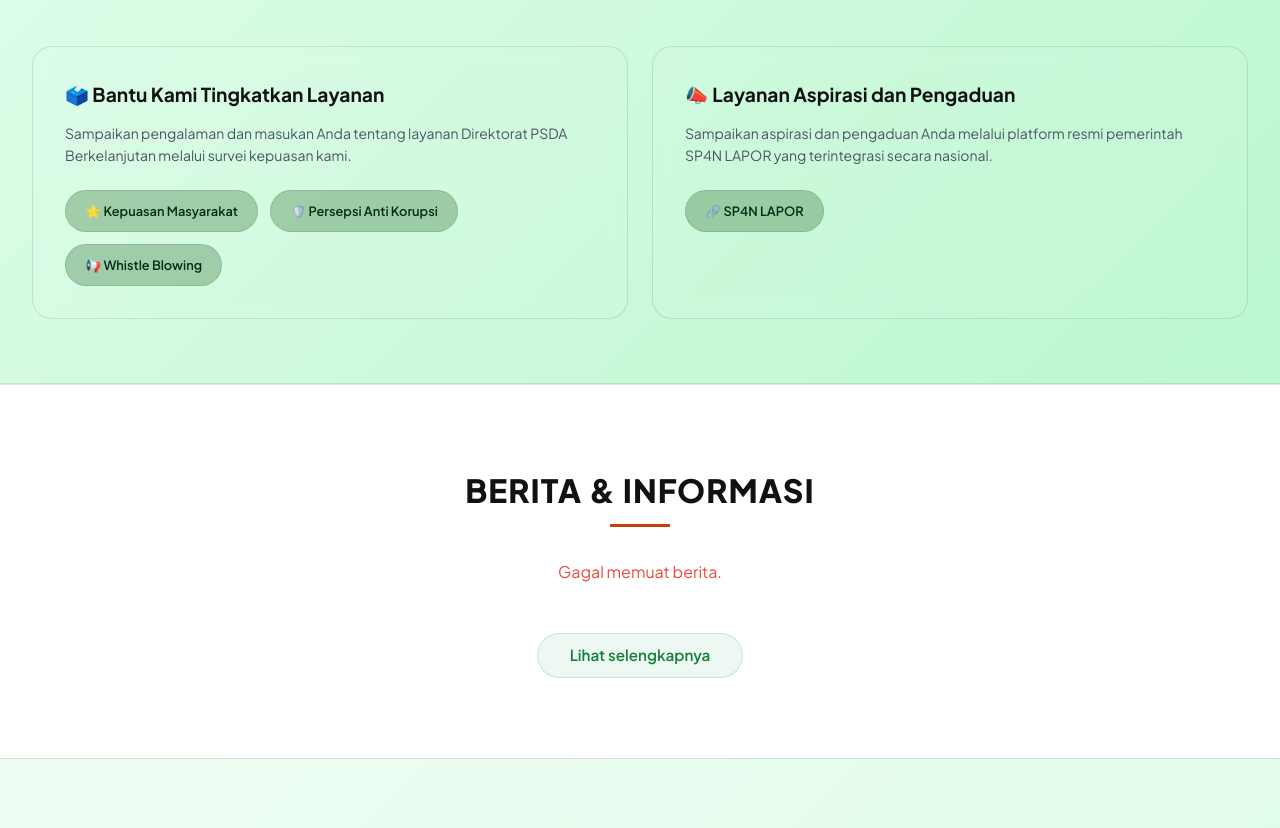
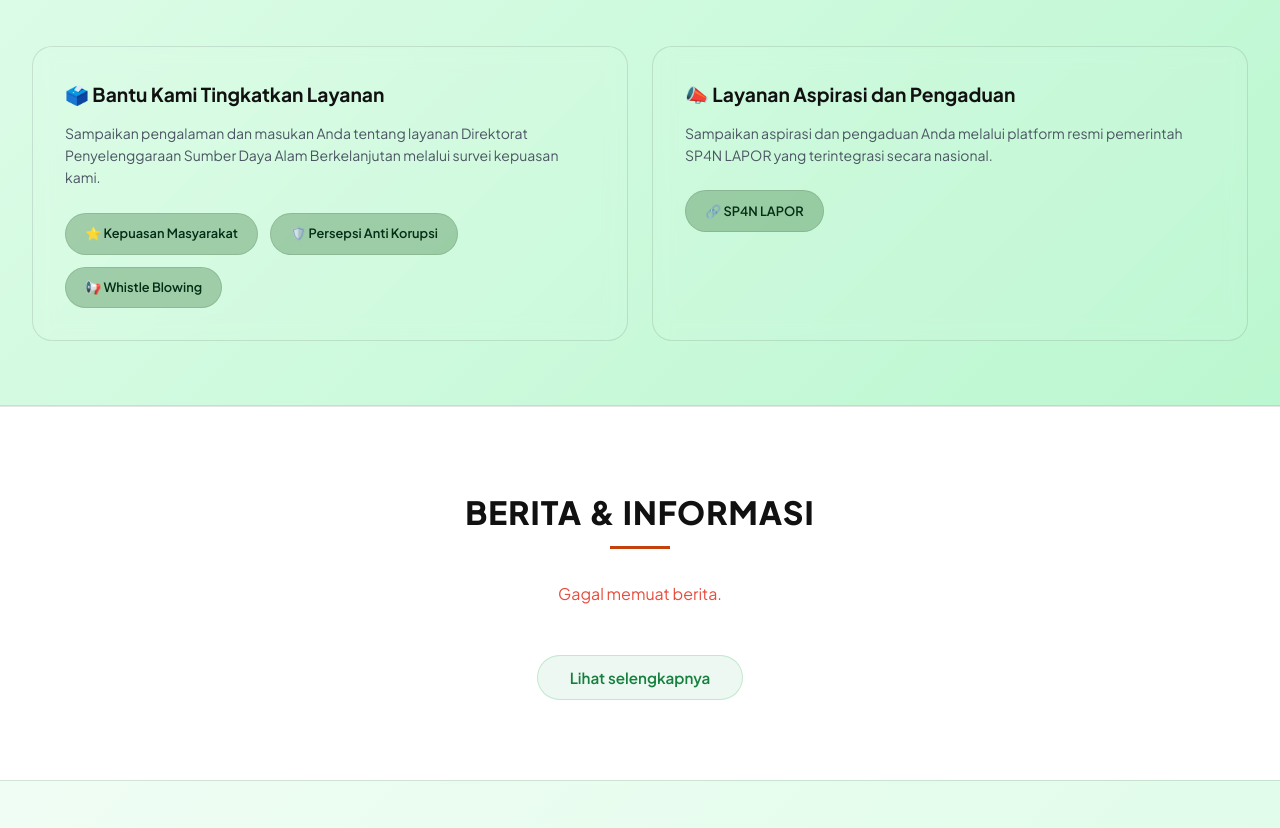
Before and after one commit to auliarahmansihite-ux/sedap-klh, a website: page public/index.html in a window 1280 px wide. Shown: the part 1640-2468 px from the top of the page. Drawn offline with Linux system fonts and the light colour scheme; no server answers.

Commit message:
perbaiakn html

```diff
--- a/public/index.html
+++ b/public/index.html
@@ -202,7 +202,7 @@
       <div class="layanan-grid-2">
         <div class="link-card fade-up">
           <h3>🗳️ Bantu Kami Tingkatkan Layanan</h3>
-          <p>Sampaikan pengalaman dan masukan Anda tentang layanan Direktorat PSDA Berkelanjutan melalui survei kepuasan kami.</p>
+          <p>Sampaikan pengalaman dan masukan Anda tentang layanan Direktorat Penyelenggaraan Sumber Daya Alam  Berkelanjutan melalui survei kepuasan kami.</p>
           <div class="survey-btns">
             <a class="btn-survey" href="survei-kepuasan.html">⭐ Kepuasan Masyarakat</a>
             <a class="btn-survey" href="survei-antikorupsi.html">🛡️ Persepsi Anti Korupsi</a>
```
